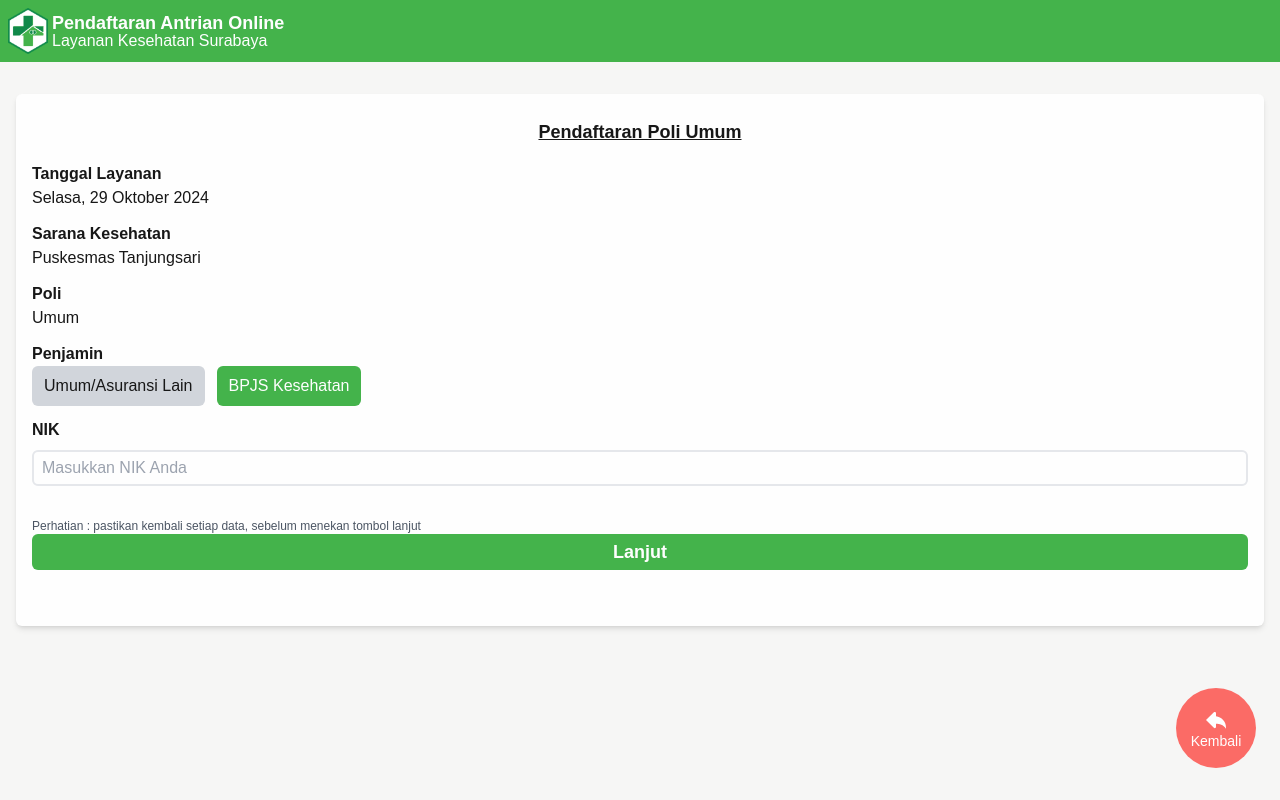
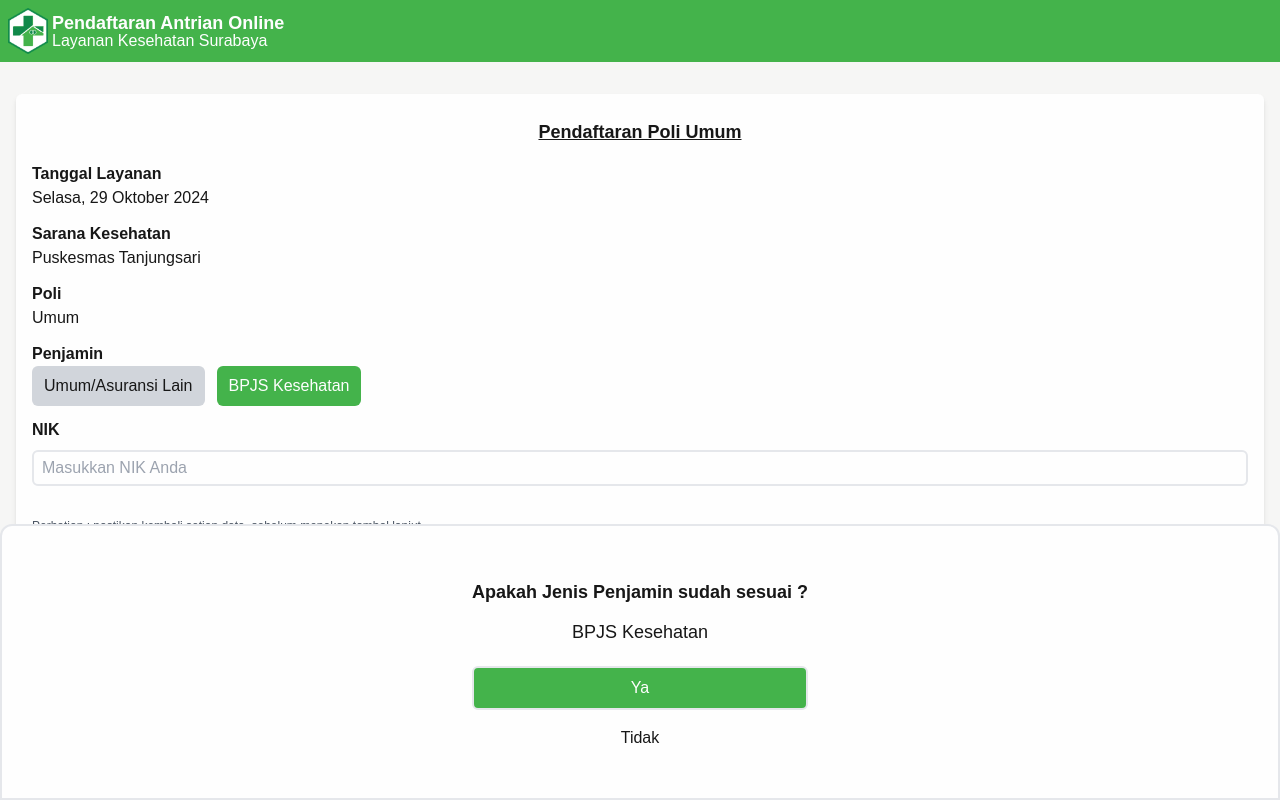
Before and after one commit to aricahyonodev/e-health-surabaya, a Next.js app: page /health-center/1/policlinic/1/register-form-step-1 in a window 1280 px wide. Shown: the top 800 px of the page. Built offline with nearby package versions, Linux system fonts and the light colour scheme.

Commit message:
add : popUp in form-register-step-1 page

```diff
--- a/src/app/health-center/[id]/policlinic/[policlinicId]/register-form-step-1/page.js
+++ b/src/app/health-center/[id]/policlinic/[policlinicId]/register-form-step-1/page.js
@@ -33,22 +33,43 @@ const radioButtonData = [
   },
 ];
 
+function PopUp() {
+  return (
+    <article className="flex flex-col items-center border-2 z-20 bg-white py-6 px-12 rounded-t-xl fixed bottom-0 right-0 left-0">
+      <article className="text-center bg-white mt-3 py-4">
+        <h1 className="font-semibold text-lg">
+          Apakah Jenis Penjamin sudah sesuai ?
+        </h1>
+        <p className="mt-3 mb-5 text-lg ">BPJS Kesehatan</p>
+        <div className="flex flex-col space-y-2">
+          <button className="p-2 border-2 rounded-md bg-primary text-white font-medium">Ya</button>
+          <button className="p-2 ">Tidak</button>
+        </div>
+      </article>
+    </article>
+  );
+}
+
 
 export default function Page() {
   return (
+    <>
       <article className="bg-white rounded-md pt-6 pb-14 px-4 shadow-md">
         <h1 className="text-center text-lg font-semibold underline mb-4">
           Pendaftaran Poli Umum
         </h1>
-      <DetailRow title={"Tanggal Layanan"} detail={"Selasa, 29 Oktober 2024"} />
-      <DetailRow title={"Sarana Kesehatan"} detail={"Puskesmas Tanjungsari"} />
+        <DetailRow
+          title={"Tanggal Layanan"}
+          detail={"Selasa, 29 Oktober 2024"}
+        />
+        <DetailRow
+          title={"Sarana Kesehatan"}
+          detail={"Puskesmas Tanjungsari"}
+        />
         <DetailRow title={"Poli "} detail={"Umum"} />
         <DetailRowWithChildren title={"Penjamin "}>
           <div className="flex gap-3">
-          <RadioButtonAssurance
-            datas={radioButtonData}
-          />
-
+            <RadioButtonAssurance datas={radioButtonData} />
           </div>
         </DetailRowWithChildren>
         <DetailRowWithChildren title={"NIK"}>
@@ -59,11 +80,15 @@ export default function Page() {
         </DetailRowWithChildren>
 
         <p className="mt-8 text-xs text-gray-600 font-light">
-        Perhatian : pastikan kembali setiap data, sebelum menekan tombol lanjut
+          Perhatian : pastikan kembali setiap data, sebelum menekan tombol
+          lanjut
         </p>
         <button className="bg-primary px-2 py-1 text-lg w-full rounded-md text-white font-semibold">
           Lanjut
         </button>
       </article>
+
+      <PopUp/>
+    </>
   );
 }
```
Lines whose indentation alone changed are shown as unchanged.
